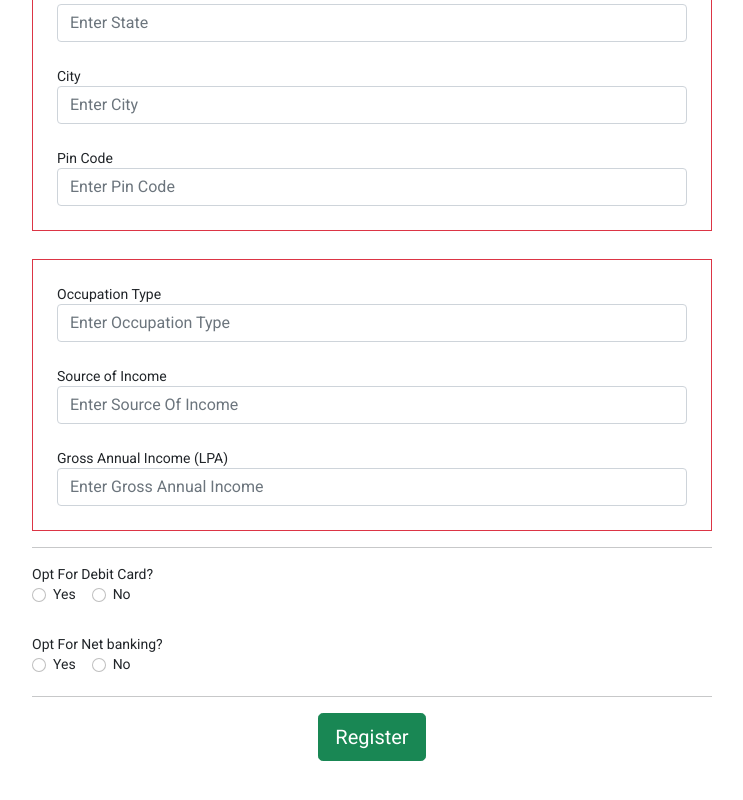
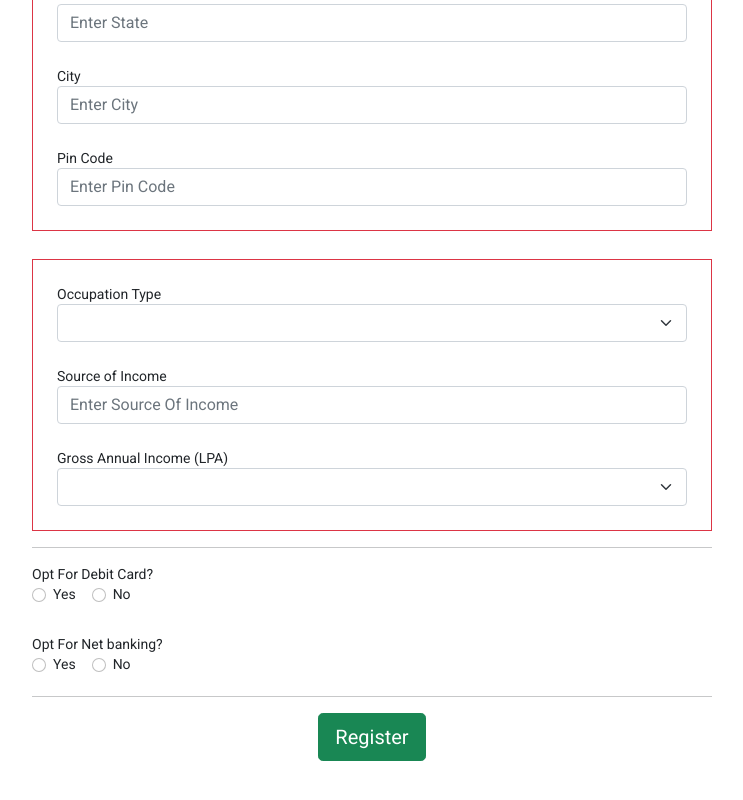
Before and after one commit to asbaravkar/Online-Banking-Frontend, an Angular app: page /register-account in a window 1280 px wide. Shown: the part 1998-2798 px from the top of the page, without its empty margins (268-1011 px from the left). Built offline with nearby package versions, Linux system fonts and the light colour scheme.

Commit message:
session management, password encryption

```diff
--- a/src/app/app.module.ts
+++ b/src/app/app.module.ts
@@ -4,7 +4,6 @@ import { FormsModule } from '@angular/forms';
 import { ReactiveFormsModule } from '@angular/forms';
 import { HttpClientModule } from '@angular/common/http';
 import { BackButtonDisableModule } from 'angular-disable-browser-back-button';
-import { MaterialModule } from './shared/material/material.module';
 
 import { AppRoutingModule, routingComponents } from './app-routing.module';
 import { AppComponent } from './app.component';
@@ -53,7 +52,7 @@ import { TransactionReceiptComponent } from './components/fund-transfer/transact
     ReactiveFormsModule,
     HttpClientModule,
     BrowserAnimationsModule,
-    MaterialModule
+
     // BackButtonDisableModule.forRoot({
     //   preserveScrollPosition: true
     // })
--- a/src/app/components/admin-login/admin-login.component.html
+++ b/src/app/components/admin-login/admin-login.component.html
@@ -6,7 +6,7 @@
             alt="Sample image">
         </div>
         <div class="col-md-8 col-lg-6 col-xl-4 offset-xl-1">
-          <form #loginForm="ngForm" (ngSubmit)="adminLogin(loginForm)">
+          <form #loginForm="ngForm" (ngSubmit)="adminLogin(loginForm); loginForm.form.reset()">
             <div class="divider d-flex align-items-center my-4">
                 <p class="text-center fw-bold mx-3 mb-0 h3">Admin Login</p>
             </div>
--- a/src/app/components/cust-login/cust-login.component.html
+++ b/src/app/components/cust-login/cust-login.component.html
@@ -42,7 +42,7 @@
         </div>
     </form>
     <div class="text-center my-4">
-        <a href="">Register?</a><br>
+        <a routerLink="/register-account">Register?</a><br>
         <a routerLink="/forgot-password">Forgot Password?</a><br>
         <a routerLink="/forgot-id">Forgot Id?</a>
     </div>
--- a/src/app/components/fund-transfer/fund-transfer.component.ts
+++ b/src/app/components/fund-transfer/fund-transfer.component.ts
@@ -1,6 +1,5 @@
 import { UserService } from './../../shared/services/user.service';
 import { Component, OnInit } from '@angular/core';
-import { NgForm } from '@angular/forms';
 import { FundTransfer } from 'src/app/shared/models/fund-transfer.model';
 
 @Component({
@@ -25,7 +24,6 @@ export class FundTransferComponent implements OnInit {
 
   fromAccNum:number
 
-  transactionreceipt:any={}
   // submit transfer form
   submitTransferForm(amount:number, from:number, mode:string, remarks:string){
     this.fromAccNum=amount
--- a/src/app/components/registration/registration.component.html
+++ b/src/app/components/registration/registration.component.html
@@ -348,8 +348,16 @@
             <fieldset class="border border-danger p-4 mt-2">
             <div id="occupation_type" class="form-group">
                 <label>Occupation Type</label>
-                <input type="text" class="form-control" name="occupation_type" formControlName="occupation_type"
-                    placeholder="Enter Occupation Type">
+                <!--  -->
+                <select class="form-select" aria-label="Default select example" name="occupation_type" formControlName="occupation_type">
+                    <option selected disabled>Occupation Type</option>
+                    <option value="Self-Employed">Self-Employed</option>
+                    <option value="Working Professional">Working Professional</option>
+                    <option value="Student">Student</option>
+                  </select>
+                <!--  -->
+                <!-- <input type="text" class="form-control" name="occupation_type" formControlName="occupation_type"
+                    placeholder="Enter Occupation Type"> -->
                 <div class="alert alert-danger"
                     *ngIf="Registration.get('occupation_type')?.errors && Registration.get('occupation_type')?.touched">
                     <small *ngIf="Registration.get('occupation_type')?.errors?.required">
@@ -367,18 +375,21 @@
                     <small *ngIf="Registration.get('source_of_income')?.errors?.required">
                         Source Of Income is required
                     </small>
-                    <!--
-                    <small *ngIf="email.errors.email">
-                        Invalid Email
-                    </small>
-                    -->
+
                 </div>
             </div>
 
             <div id="gross_annual_income" class="form-group mt-4">
                 <label>Gross Annual Income (LPA)</label>
-                <input type="number" class="form-control" name="gross_annual_income" formControlName="gross_annual_income"
-                    placeholder="Enter Gross Annual Income">
+                <!--  -->
+                <select class="form-select" aria-label="Default select example" name="gross_annual_income" formControlName="gross_annual_income">
+                    <option selected disabled>Gross Annual Income</option>
+                    <option value="0-3 LPA">0-3 LPA</option>
+                    <option value="3-8 LPA">3-8 LPA</option>
+                    <option value="Above 8 LPA">Above 8 LPA</option>
+                  </select>
+                <!-- <input type="number" class="form-control" name="gross_annual_income" formControlName="gross_annual_income"
+                    placeholder="Enter Gross Annual Income"> -->
                 <div class="alert alert-danger"
                     *ngIf="Registration.get('gross_annual_income')?.errors && Registration.get('gross_annual_income')?.touched">
                     <small *ngIf="Registration.get('gross_annual_income')?.errors?.required">
--- a/src/app/components/user-account-details/user-account-details.component.html
+++ b/src/app/components/user-account-details/user-account-details.component.html
@@ -108,7 +108,13 @@
     <div class="row mt-4">
         <div class="col">
             <label for="">Occupation Type</label>
-            <input type="text" class="form-control" name="occupation_type" #occupation_type="ngModel" [(ngModel)]="details.occupation_type">
+            <!-- <input type="text" class="form-control" name="occupation_type" #occupation_type="ngModel" [(ngModel)]="details.occupation_type"> -->
+            <select class="form-select" aria-label="Default select example" name="occupation_type" #occupation_type="ngModel" [(ngModel)]="details.occupation_type">
+                <option selected disabled>Occupation Type</option>
+                <option value="Self-Employed">Self-Employed</option>
+                <option value="Working Professional">Working Professional</option>
+                <option value="Student">Student</option>
+              </select>
         </div>
         <div class="col">
             <label for="">Income Source</label>
@@ -116,7 +122,13 @@
         </div>
         <div class="col">
             <label for="">Gross Annual Income</label>
-            <input type="text" class="form-control" name="gross_annual_income" #gross_annual_income="ngModel" [(ngModel)]="details.gross_annual_income">
+            <!-- <input type="text" class="form-control" name="gross_annual_income" #gross_annual_income="ngModel" [(ngModel)]="details.gross_annual_income"> -->
+            <select class="form-select" aria-label="Default select example" name="gross_annual_income" #gross_annual_income="ngModel" [(ngModel)]="details.gross_annual_income">
+                <option selected disabled>Gross Annual Income</option>
+                <option value="0-3 LPA">0-3 LPA</option>
+                <option value="3-8 LPA">3-8 LPA</option>
+                <option value="Above 8 LPA">Above 8 LPA</option>
+              </select>
         </div>
     </div>
     <div class="container text-center mt-3">
--- a/src/app/components/user-account-summary/user-account-summary.component.html
+++ b/src/app/components/user-account-summary/user-account-summary.component.html
@@ -22,8 +22,8 @@
             <ng-container *ngFor="let t of trList">
             <tr>
                 <td>{{t.paidToAccNum}}</td>
-                <td class="text-success">{{t.amount > 0 ? t.amount : ''}}</td>
-                <td class="text-danger">{{t.amount < 0 ? -t.amount : ''}}</td>
+                <td class="text-success">{{t.amount > 0 ? t.amount : '-'}}</td>
+                <td class="text-danger">{{t.amount < 0 ? -t.amount : '-'}}</td>
                 <td>{{t.transTime.slice(0,10)}}</td>
                 <td>{{t.remark}}</td>
             </tr>
--- a/src/index.html
+++ b/src/index.html
@@ -32,7 +32,7 @@
     <!-- Navbar -->
     <nav class="navbar navbar-light bg-primary fixedElement pt-3">
       <div class="container-fluid">
-        <a href="./" class="navbar-brand mb-0 fw-bold h1 text-white">DASH Bank</a>
+        <button onclick="homeClear()" class="navbar-brand mb-0 fw-bold h1 text-white btn btn-primary">DASH Bank</button>
       </div>
 
       <!--  -->
@@ -62,7 +62,20 @@
 
     <script>
             window.onunload = function () {
-        sessionStorage.removeItem('key');
+        sessionStorage.removeItem('user');
+        localStorage.removeItem('admin')
+      }
+    </script>
+    <script>
+      window.onbeforeunload = function () {
+        sessionStorage.removeItem('user')
+        localStorage.removeItem('admin')
+      }
+
+      function homeClear(){
+        sessionStorage.removeItem('user');
+        localStorage.removeItem('admin');
+        location.replace("http://localhost:4200")
       }
     </script>
   </body>
```
Also changed, not shown: src/app/components/fund-transfer/fund-transfer.component.html (+7 -24 lines), src/assets/js/detectRightClick.js (line endings or trailing spaces).
